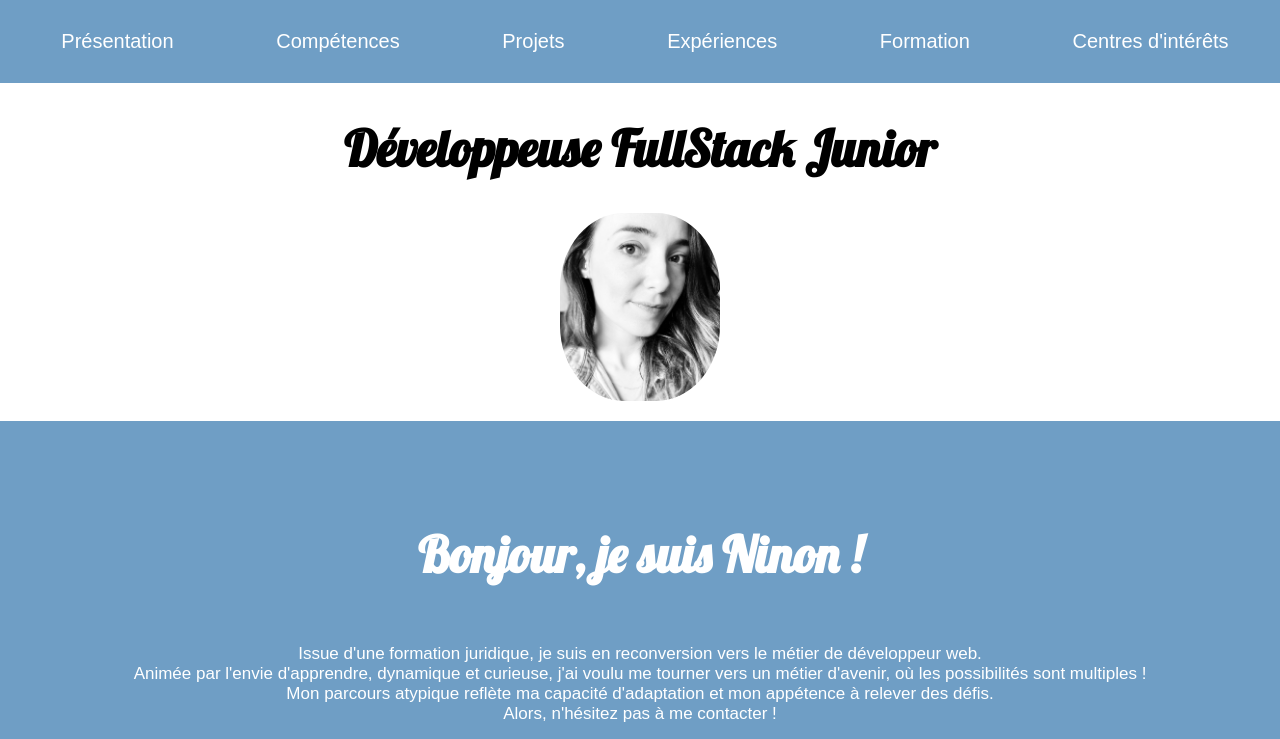
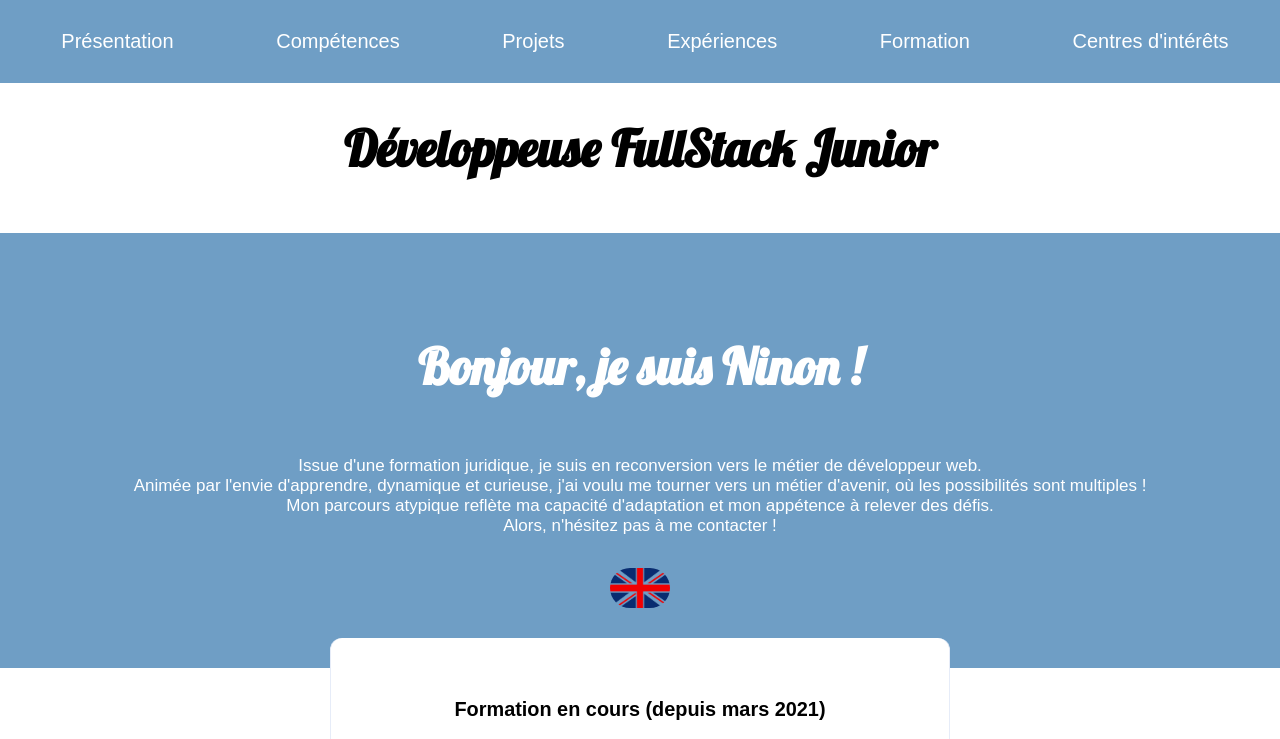
Before and after one commit to NinonMaraval/CV, a plain HTML site: page index.html in a window 1280 px wide. Shown: the top 739 px of the page. Drawn offline with Linux system fonts and the light colour scheme.

Commit message:
retrait photo

```diff
--- a/cv.css
+++ b/cv.css
@@ -66,17 +66,6 @@ h2:hover {
   flex-direction: column;
   align-items: center;
   padding: 60px;
-}
-
-.photo-profil {
-  display: flex;
-  justify-content: center;
-  width: initial;
-}
-
-.photo-profil img {
-  border-radius: 40%;
-  object-fit: cover;
 }
 
 ul {
@@ -359,11 +348,6 @@ img {
 
 @media screen and (min-width: 700px) {
 
-  .photo-profil img {
-    max-width: 20vh;
-    border-radius: 40%;
-  }
-
   .skills {
     display: flex;
     justify-content: center;
--- a/index.html
+++ b/index.html
@@ -29,9 +29,6 @@
     </header>
     <main class="container">
         <h1 class="title-dev">Développeuse FullStack Junior</h1>
-        <div class="photo-profil">
-          <img src="./images/photoprofil.jpg" alt="photo-profil">
-        </div>
       </div>
       <br />
 
```
